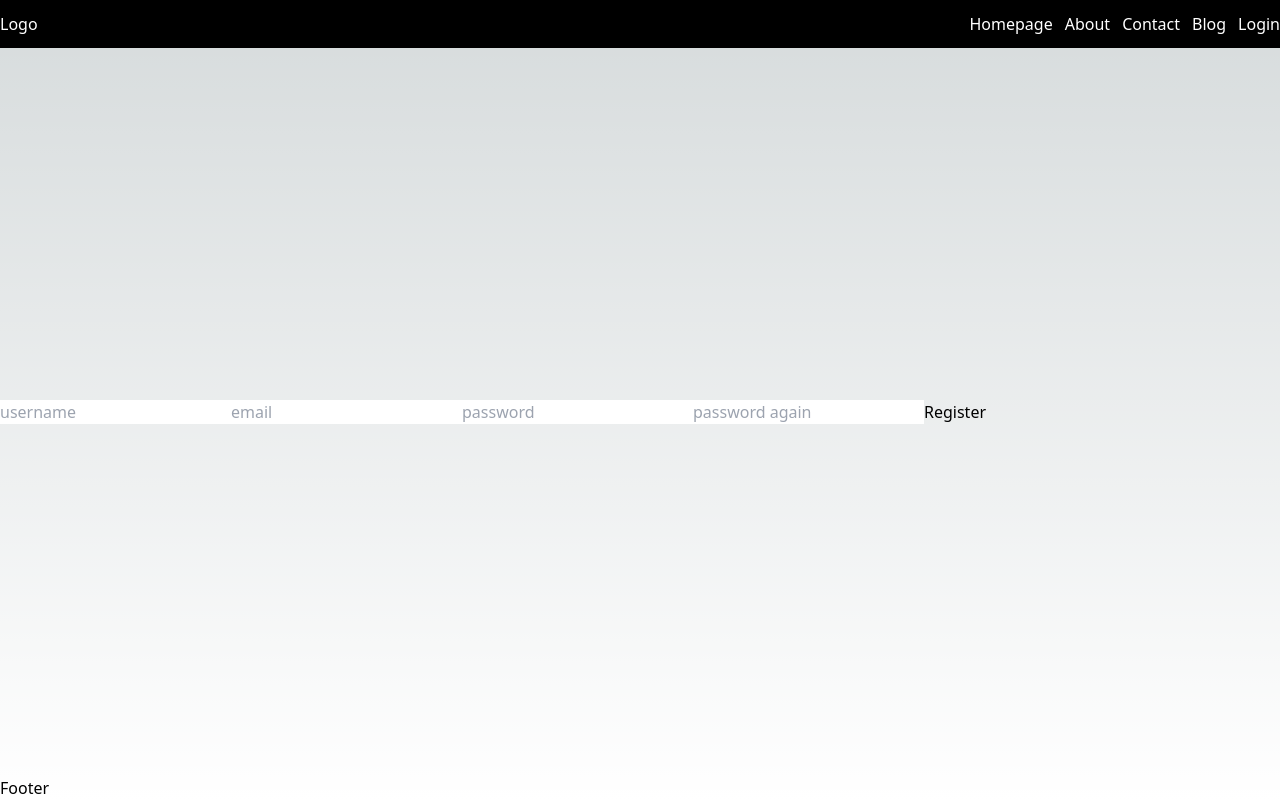
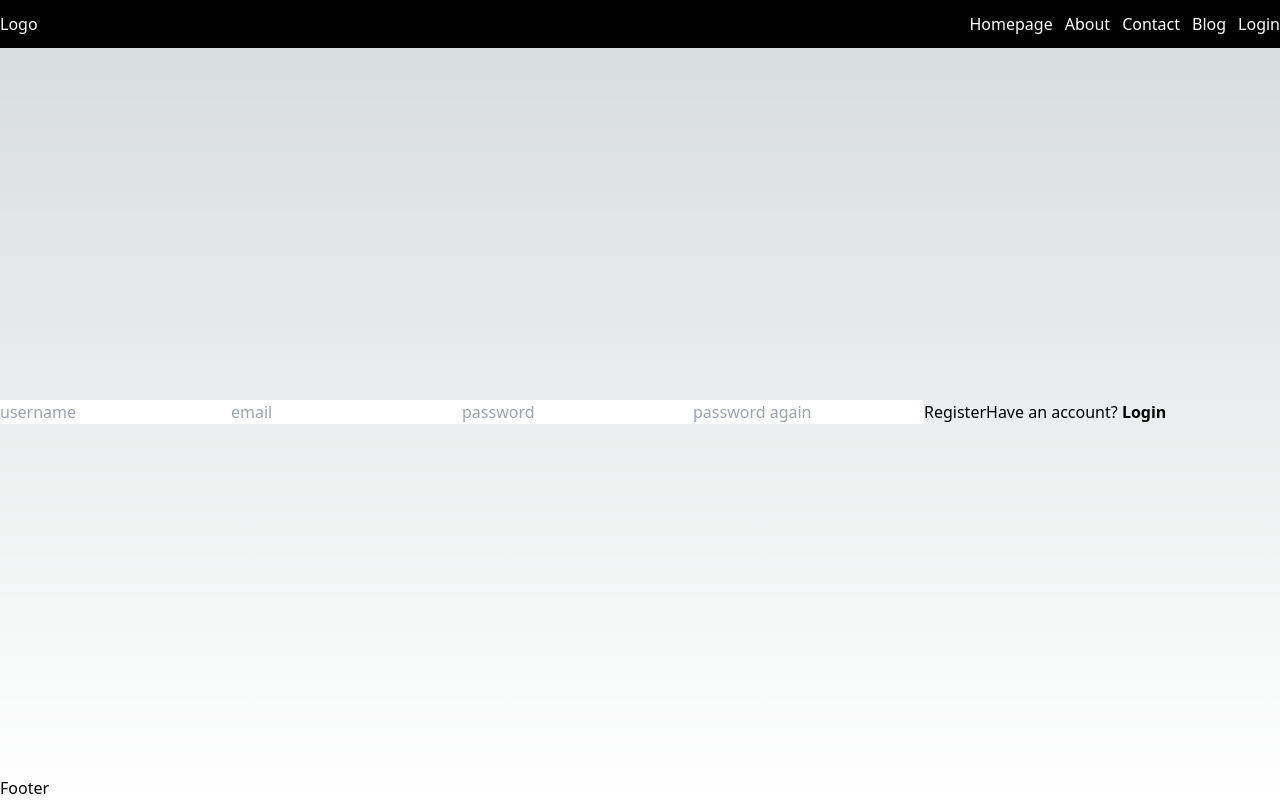
Before and after one commit to mohsensami/figma-clone, a Next.js app: page /register in a window 1280 px wide. Built offline with nearby package versions, Linux system fonts and the light colour scheme; no server answers.

Commit message:
login and register show errors

```diff
--- a/src/app/(auth)/login/page.tsx
+++ b/src/app/(auth)/login/page.tsx
@@ -1,7 +1,5 @@
-// import LoginForm from '@/components/loginForm/loginForm';
+import LoginForm from '@/components/loginForm/loginForm';
 import { handleGithubLogin } from '@/lib/action';
-import Link from 'next/link';
-import { login } from '@/lib/action';
 
 export default async function Login() {
     return (
@@ -10,15 +8,7 @@ export default async function Login() {
                 <form action={handleGithubLogin}>
                     <button>Login with Github</button>
                 </form>
-                <form action={login}>
-                    <input type="text" placeholder="username" name="username" />
-                    <input type="password" placeholder="password" name="password" />
-                    <button>Login</button>
-                    {/* {state?.error} */}
-                    {/* <Link href="/register">
-                        {"Don't have an account?"} <b>Register</b>
-                    </Link> */}
-                </form>
+                <LoginForm />
             </div>
         </div>
     );
--- a/src/app/(auth)/register/page.tsx
+++ b/src/app/(auth)/register/page.tsx
@@ -1,20 +1,10 @@
-import Link from 'next/link';
-import { register } from '@/lib/action';
+import RegisterForm from '@/components/registerForm/registerForm';
 
 const Register = () => {
     return (
         <div>
             <div>
-                <form action={register}>
-                    <input type="text" placeholder="username" name="username" />
-                    <input type="email" placeholder="email" name="email" />
-                    <input type="password" placeholder="password" name="password" />
-                    <input type="password" placeholder="password again" name="passwordRepeat" />
-                    <button>Register</button>
-                    {/* <Link href="/login">
-                        Have an account? <b>Login</b>
-                    </Link> */}
-                </form>
+                <RegisterForm />
             </div>
         </div>
     );
--- /dev/null
+++ b/src/components/loginForm/loginForm.jsx
@@ -0,0 +1,23 @@
+'use client';
+
+import { login } from '@/lib/action';
+import { useFormState } from 'react-dom';
+import Link from 'next/link';
+
+const LoginForm = () => {
+    const [state, formAction] = useFormState(login, undefined);
+
+    return (
+        <form action={formAction}>
+            <input type="text" placeholder="username" name="username" />
+            <input type="password" placeholder="password" name="password" />
+            <button>Login</button>
+            {state?.error}
+            {/* <Link href="/register">
+                {"Don't have an account?"} <b>Register</b>
+            </Link> */}
+        </form>
+    );
+};
+
+export default LoginForm;
--- /dev/null
+++ b/src/components/registerForm/registerForm.jsx
@@ -0,0 +1,33 @@
+'use client';
+
+import { register } from '@/lib/action';
+import { useFormState } from 'react-dom';
+import { useEffect } from 'react';
+import { useRouter } from 'next/navigation';
+import Link from 'next/link';
+
+const RegisterForm = () => {
+    const [state, formAction] = useFormState(register, undefined);
+
+    const router = useRouter();
+
+    useEffect(() => {
+        state?.success && router.push('/login');
+    }, [state?.success, router]);
+
+    return (
+        <form action={formAction}>
+            <input type="text" placeholder="username" name="username" />
+            <input type="email" placeholder="email" name="email" />
+            <input type="password" placeholder="password" name="password" />
+            <input type="password" placeholder="password again" name="passwordRepeat" />
+            <button>Register</button>
+            {state?.error}
+            <Link href="/login">
+                Have an account? <b>Login</b>
+            </Link>
+        </form>
+    );
+};
+
+export default RegisterForm;
--- a/src/lib/action.js
+++ b/src/lib/action.js
@@ -58,7 +58,7 @@ export const handleLogout = async () => {
     await signOut();
 };
 
-export const register = async (formData) => {
+export const register = async (prevState, formData) => {
     const { username, email, password, passwordRepeat } = Object.fromEntries(formData);
 
     if (password !== passwordRepeat) {
@@ -93,13 +93,14 @@ export const register = async (formData) => {
     }
 };
 
-export const login = async (formData) => {
+export const login = async (prevState, formData) => {
     const { username, password } = Object.fromEntries(formData);
 
     try {
         await signIn('credentials', { username, password });
     } catch (err) {
         console.log(err);
+        return { error: 'Something went wrong!' };
 
         // if (err.message.includes('CredentialsSignin')) {
         //     return { error: 'Invalid username or password' };
```
